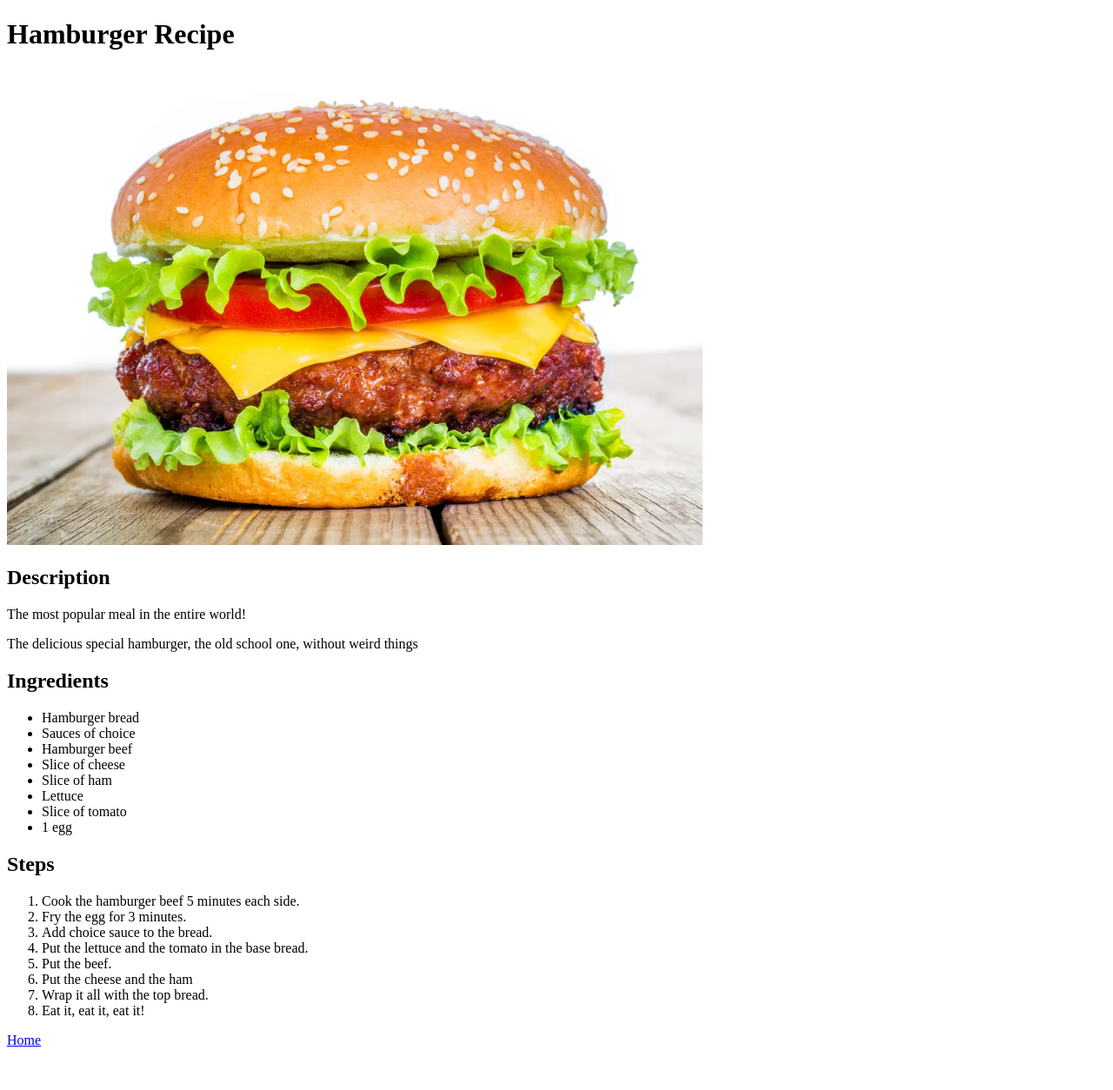
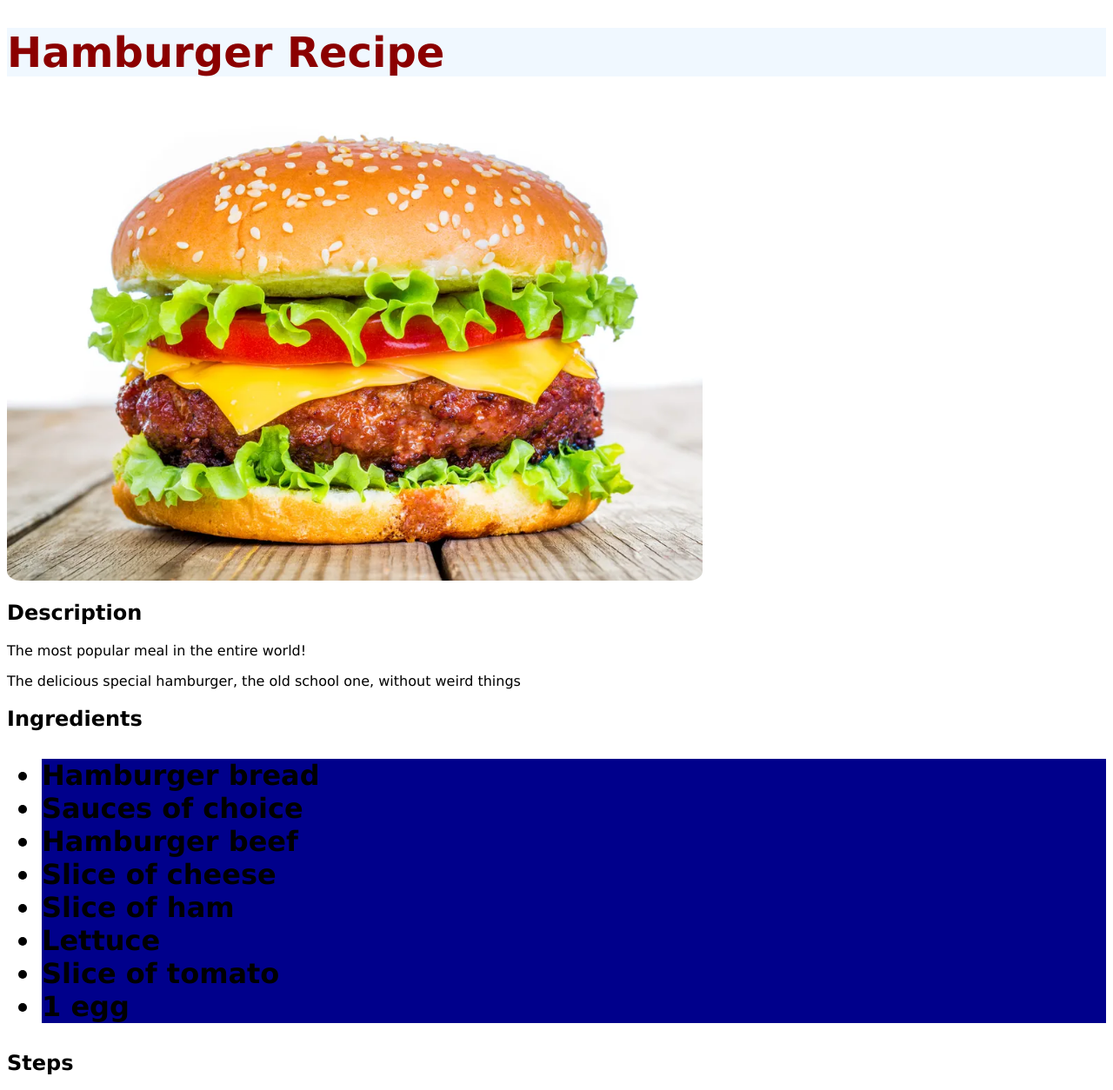
Before and after one commit to MT-75/odin-recipes, a plain HTML site: page recipes/hamburger.html in a window 1280 px wide. Shown: the top 1254 px of the page at 87% size. Before the commit the page ends 1214 px from the top, so only its background shows below. Drawn offline with Linux system fonts and the light colour scheme.

Commit message:
Add style to home page

```diff
--- a/recipes/hamburger.html
+++ b/recipes/hamburger.html
@@ -4,6 +4,7 @@
     <meta charset="UTF-8">
     <meta name="viewport" content="width=device-width, initial-scale=1.0">
     <title>Hamburger Recipe</title>
+    <link rel="stylesheet" href="../styles.css">
 </head>
 <body>
     <h1>Hamburger Recipe</h1>
--- /dev/null
+++ b/styles.css
@@ -0,0 +1,29 @@
+* {
+    font-family: Verdana, Geneva, Tahoma, sans-serif;
+}
+
+h1 {
+    font-size: 48px;
+    font-weight: bold;
+    color: darkred;
+    background-color: aliceblue;
+}
+
+ul {
+    background-color: white;
+    font-size: 32px;
+}
+
+li {
+    background-color: darkblue;
+    font-weight: 700;
+}
+
+a {
+    color: darkgray;
+    background-color: black;
+}
+
+img {
+    border-radius: 2%;
+}
```
Also changed, not shown: index.html (+1 -0 lines), recipes/pizza.html (+1 -0 lines), recipes/spaghetti-bolognese.html (+1 -0 lines).
